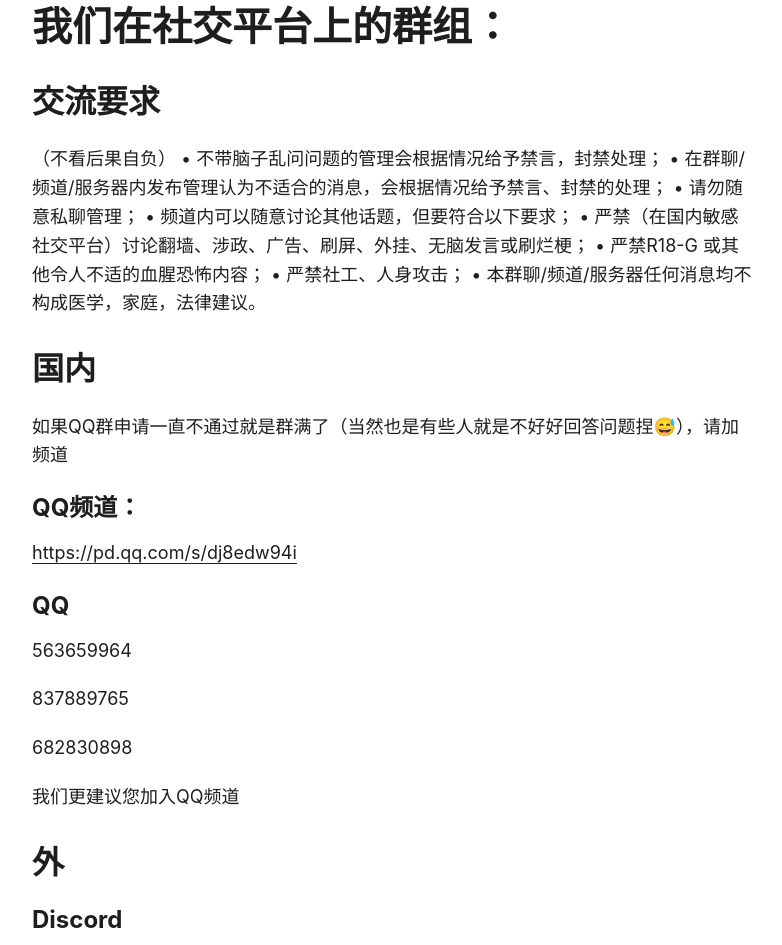
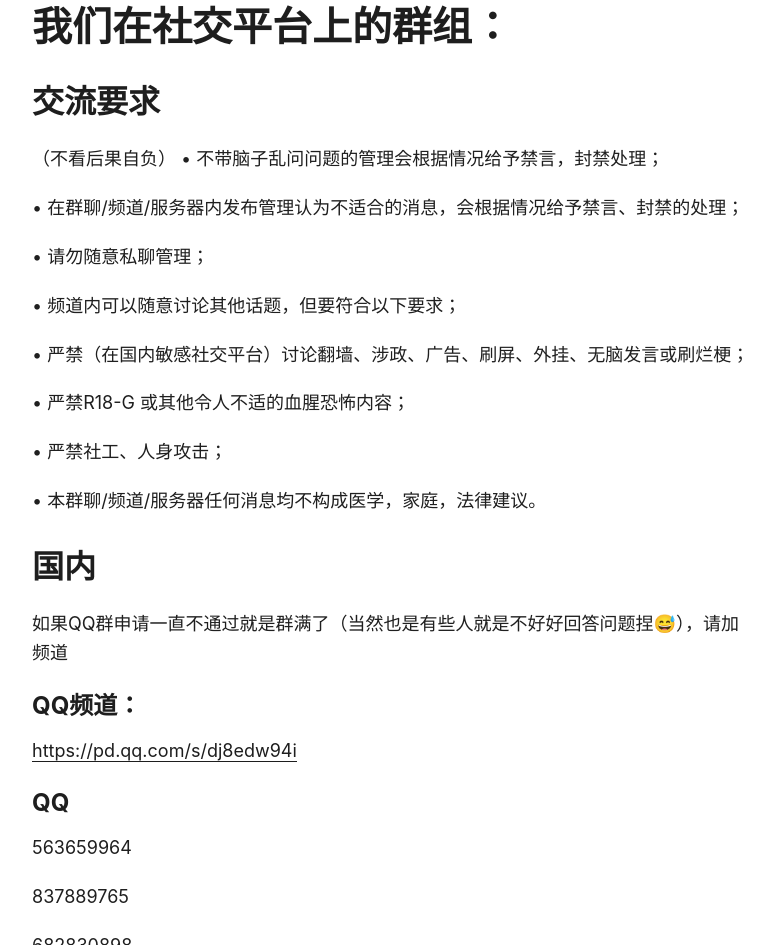
Before and after one commit to H2O2-Team/Web, a plain HTML site: page about/index.html in a window 1280 px wide. Shown: the part 879-1824 px from the top of the page, without its empty margins (248-1030 px from the left). Drawn offline with Linux system fonts and the light colour scheme.

Commit message:
fix about H2O2-Team/Web-File@0e0d1cef5464562edd8cb517b8b14953920c92d2

```diff
--- a/about/index.html
+++ b/about/index.html
@@ -9,7 +9,14 @@
 <meta name="keywords" content="">
 <meta name="description" content="感谢这些人为网站做出的贡献： Niko（502酱）、東雪蓮Offical、V
 以及所有为box64/Exagear无私付出的大家！
-我们在社交平台上的群组： 交流要求 （不看后果自负） • 不带脑子乱问问题的管理会根据情况给予禁言，封禁处理； • 在群聊/频道/服务器内发布管理认为不适合的消息，会根据情况给予禁言、封禁的处理； • 请勿随意私聊管理； • 频道内可以随意讨论其他话题，但要符合以下要求； • 严禁（在国内敏感社交平台）讨论翻墙、涉政、广告、刷屏、外挂、无脑发言或刷烂梗； • 严禁R18-G 或其他令人不适的血腥恐怖内容； • 严禁社工、人身攻击； • 本群聊/频道/服务器任何消息均不构成医学，家庭，法律建议。
+我们在社交平台上的群组： 交流要求 （不看后果自负） • 不带脑子乱问问题的管理会根据情况给予禁言，封禁处理；
+• 在群聊/频道/服务器内发布管理认为不适合的消息，会根据情况给予禁言、封禁的处理；
+• 请勿随意私聊管理；
+• 频道内可以随意讨论其他话题，但要符合以下要求；
+• 严禁（在国内敏感社交平台）讨论翻墙、涉政、广告、刷屏、外挂、无脑发言或刷烂梗；
+• 严禁R18-G 或其他令人不适的血腥恐怖内容；
+• 严禁社工、人身攻击；
+• 本群聊/频道/服务器任何消息均不构成医学，家庭，法律建议。
 国内 如果QQ群申请一直不通过就是群满了（当然也是有些人就是不好好回答问题捏😅），请加频道
 QQ频道： https://pd.qq.com/s/dj8edw94i
 QQ 563659964
@@ -66,7 +73,14 @@
 </noscript><meta property="og:title" content="关于我们" />
 <meta property="og:description" content="感谢这些人为网站做出的贡献： Niko（502酱）、東雪蓮Offical、V
 以及所有为box64/Exagear无私付出的大家！
-我们在社交平台上的群组： 交流要求 （不看后果自负） • 不带脑子乱问问题的管理会根据情况给予禁言，封禁处理； • 在群聊/频道/服务器内发布管理认为不适合的消息，会根据情况给予禁言、封禁的处理； • 请勿随意私聊管理； • 频道内可以随意讨论其他话题，但要符合以下要求； • 严禁（在国内敏感社交平台）讨论翻墙、涉政、广告、刷屏、外挂、无脑发言或刷烂梗； • 严禁R18-G 或其他令人不适的血腥恐怖内容； • 严禁社工、人身攻击； • 本群聊/频道/服务器任何消息均不构成医学，家庭，法律建议。
+我们在社交平台上的群组： 交流要求 （不看后果自负） • 不带脑子乱问问题的管理会根据情况给予禁言，封禁处理；
+• 在群聊/频道/服务器内发布管理认为不适合的消息，会根据情况给予禁言、封禁的处理；
+• 请勿随意私聊管理；
+• 频道内可以随意讨论其他话题，但要符合以下要求；
+• 严禁（在国内敏感社交平台）讨论翻墙、涉政、广告、刷屏、外挂、无脑发言或刷烂梗；
+• 严禁R18-G 或其他令人不适的血腥恐怖内容；
+• 严禁社工、人身攻击；
+• 本群聊/频道/服务器任何消息均不构成医学，家庭，法律建议。
 国内 如果QQ群申请一直不通过就是群满了（当然也是有些人就是不好好回答问题捏😅），请加频道
 QQ频道： https://pd.qq.com/s/dj8edw94i
 QQ 563659964
@@ -85,7 +99,14 @@
 <meta name="twitter:title" content="关于我们"/>
 <meta name="twitter:description" content="感谢这些人为网站做出的贡献： Niko（502酱）、東雪蓮Offical、V
 以及所有为box64/Exagear无私付出的大家！
-我们在社交平台上的群组： 交流要求 （不看后果自负） • 不带脑子乱问问题的管理会根据情况给予禁言，封禁处理； • 在群聊/频道/服务器内发布管理认为不适合的消息，会根据情况给予禁言、封禁的处理； • 请勿随意私聊管理； • 频道内可以随意讨论其他话题，但要符合以下要求； • 严禁（在国内敏感社交平台）讨论翻墙、涉政、广告、刷屏、外挂、无脑发言或刷烂梗； • 严禁R18-G 或其他令人不适的血腥恐怖内容； • 严禁社工、人身攻击； • 本群聊/频道/服务器任何消息均不构成医学，家庭，法律建议。
+我们在社交平台上的群组： 交流要求 （不看后果自负） • 不带脑子乱问问题的管理会根据情况给予禁言，封禁处理；
+• 在群聊/频道/服务器内发布管理认为不适合的消息，会根据情况给予禁言、封禁的处理；
+• 请勿随意私聊管理；
+• 频道内可以随意讨论其他话题，但要符合以下要求；
+• 严禁（在国内敏感社交平台）讨论翻墙、涉政、广告、刷屏、外挂、无脑发言或刷烂梗；
+• 严禁R18-G 或其他令人不适的血腥恐怖内容；
+• 严禁社工、人身攻击；
+• 本群聊/频道/服务器任何消息均不构成医学，家庭，法律建议。
 国内 如果QQ群申请一直不通过就是群满了（当然也是有些人就是不好好回答问题捏😅），请加频道
 QQ频道： https://pd.qq.com/s/dj8edw94i
 QQ 563659964
@@ -115,11 +136,11 @@
   "@type": "BlogPosting",
   "headline": "关于我们",
   "name": "关于我们",
-  "description": "感谢这些人为网站做出的贡献： Niko（502酱）、東雪蓮Offical、V\n以及所有为box64/Exagear无私付出的大家！\n我们在社交平台上的群组： 交流要求 （不看后果自负） • 不带脑子乱问问题的管理会根据情况给予禁言，封禁处理； • 在群聊/频道/服务器内发布管理认为不适合的消息，会根据情况给予禁言、封禁的处理； • 请勿随意私聊管理； • 频道内可以随意讨论其他话题，但要符合以下要求； • 严禁（在国内敏感社交平台）讨论翻墙、涉政、广告、刷屏、外挂、无脑发言或刷烂梗； • 严禁R18-G 或其他令人不适的血腥恐怖内容； • 严禁社工、人身攻击； • 本群聊/频道/服务器任何消息均不构成医学，家庭，法律建议。\n国内 如果QQ群申请一直不通过就是群满了（当然也是有些人就是不好好回答问题捏😅），请加频道\nQQ频道： https://pd.qq.com/s/dj8edw94i\nQQ 563659964\n837889765\n682830898\n我们更建议您加入QQ频道\n外 Discord 暂无",
+  "description": "感谢这些人为网站做出的贡献： Niko（502酱）、東雪蓮Offical、V\n以及所有为box64/Exagear无私付出的大家！\n我们在社交平台上的群组： 交流要求 （不看后果自负） • 不带脑子乱问问题的管理会根据情况给予禁言，封禁处理；\n• 在群聊/频道/服务器内发布管理认为不适合的消息，会根据情况给予禁言、封禁的处理；\n• 请勿随意私聊管理；\n• 频道内可以随意讨论其他话题，但要符合以下要求；\n• 严禁（在国内敏感社交平台）讨论翻墙、涉政、广告、刷屏、外挂、无脑发言或刷烂梗；\n• 严禁R18-G 或其他令人不适的血腥恐怖内容；\n• 严禁社工、人身攻击；\n• 本群聊/频道/服务器任何消息均不构成医学，家庭，法律建议。\n国内 如果QQ群申请一直不通过就是群满了（当然也是有些人就是不好好回答问题捏😅），请加频道\nQQ频道： https://pd.qq.com/s/dj8edw94i\nQQ 563659964\n837889765\n682830898\n我们更建议您加入QQ频道\n外 Discord 暂无",
   "keywords": [
 
   ],
-  "articleBody": "感谢这些人为网站做出的贡献： Niko（502酱）、東雪蓮Offical、V\n以及所有为box64/Exagear无私付出的大家！\n我们在社交平台上的群组： 交流要求 （不看后果自负） • 不带脑子乱问问题的管理会根据情况给予禁言，封禁处理； • 在群聊/频道/服务器内发布管理认为不适合的消息，会根据情况给予禁言、封禁的处理； • 请勿随意私聊管理； • 频道内可以随意讨论其他话题，但要符合以下要求； • 严禁（在国内敏感社交平台）讨论翻墙、涉政、广告、刷屏、外挂、无脑发言或刷烂梗； • 严禁R18-G 或其他令人不适的血腥恐怖内容； • 严禁社工、人身攻击； • 本群聊/频道/服务器任何消息均不构成医学，家庭，法律建议。\n国内 如果QQ群申请一直不通过就是群满了（当然也是有些人就是不好好回答问题捏😅），请加频道\nQQ频道： https://pd.qq.com/s/dj8edw94i\nQQ 563659964\n837889765\n682830898\n我们更建议您加入QQ频道\n外 Discord 暂无\n",
+  "articleBody": "感谢这些人为网站做出的贡献： Niko（502酱）、東雪蓮Offical、V\n以及所有为box64/Exagear无私付出的大家！\n我们在社交平台上的群组： 交流要求 （不看后果自负） • 不带脑子乱问问题的管理会根据情况给予禁言，封禁处理；\n• 在群聊/频道/服务器内发布管理认为不适合的消息，会根据情况给予禁言、封禁的处理；\n• 请勿随意私聊管理；\n• 频道内可以随意讨论其他话题，但要符合以下要求；\n• 严禁（在国内敏感社交平台）讨论翻墙、涉政、广告、刷屏、外挂、无脑发言或刷烂梗；\n• 严禁R18-G 或其他令人不适的血腥恐怖内容；\n• 严禁社工、人身攻击；\n• 本群聊/频道/服务器任何消息均不构成医学，家庭，法律建议。\n国内 如果QQ群申请一直不通过就是群满了（当然也是有些人就是不好好回答问题捏😅），请加频道\nQQ频道： https://pd.qq.com/s/dj8edw94i\nQQ 563659964\n837889765\n682830898\n我们更建议您加入QQ频道\n外 Discord 暂无\n",
   "wordCount" : "35",
   "inLanguage": "en",
   "image":"https://h2o-2.org/img/daily_pic.webp","datePublished": "2023-12-10T00:44:28+08:00",
@@ -239,14 +260,14 @@
 <h1 id="我们在社交平台上的群组">我们在社交平台上的群组：<a hidden class="anchor" aria-hidden="true" href="#我们在社交平台上的群组">#</a></h1>
 <h2 id="交流要求">交流要求<a hidden class="anchor" aria-hidden="true" href="#交流要求">#</a></h2>
 <p>（不看后果自负）
-• 不带脑子乱问问题的管理会根据情况给予禁言，封禁处理；
-• 在群聊/频道/服务器内发布管理认为不适合的消息，会根据情况给予禁言、封禁的处理；
-• 请勿随意私聊管理；
-• 频道内可以随意讨论其他话题，但要符合以下要求；
-• 严禁（在国内敏感社交平台）讨论翻墙、涉政、广告、刷屏、外挂、无脑发言或刷烂梗；
-• 严禁R18-G 或其他令人不适的血腥恐怖内容；
-• 严禁社工、人身攻击；
-• 本群聊/频道/服务器任何消息均不构成医学，家庭，法律建议。</p>
+• 不带脑子乱问问题的管理会根据情况给予禁言，封禁处理；</p>
+<p>• 在群聊/频道/服务器内发布管理认为不适合的消息，会根据情况给予禁言、封禁的处理；</p>
+<p>• 请勿随意私聊管理；</p>
+<p>• 频道内可以随意讨论其他话题，但要符合以下要求；</p>
+<p>• 严禁（在国内敏感社交平台）讨论翻墙、涉政、广告、刷屏、外挂、无脑发言或刷烂梗；</p>
+<p>• 严禁R18-G 或其他令人不适的血腥恐怖内容；</p>
+<p>• 严禁社工、人身攻击；</p>
+<p>• 本群聊/频道/服务器任何消息均不构成医学，家庭，法律建议。</p>
 <h2 id="国内">国内<a hidden class="anchor" aria-hidden="true" href="#国内">#</a></h2>
 <p>如果QQ群申请一直不通过就是群满了（当然也是有些人就是不好好回答问题捏😅），请加频道</p>
 <h3 id="qq频道">QQ频道：<a hidden class="anchor" aria-hidden="true" href="#qq频道">#</a></h3>
```
Also changed, not shown: index.json (+1 -1 lines), index.xml (+8 -1 lines).
